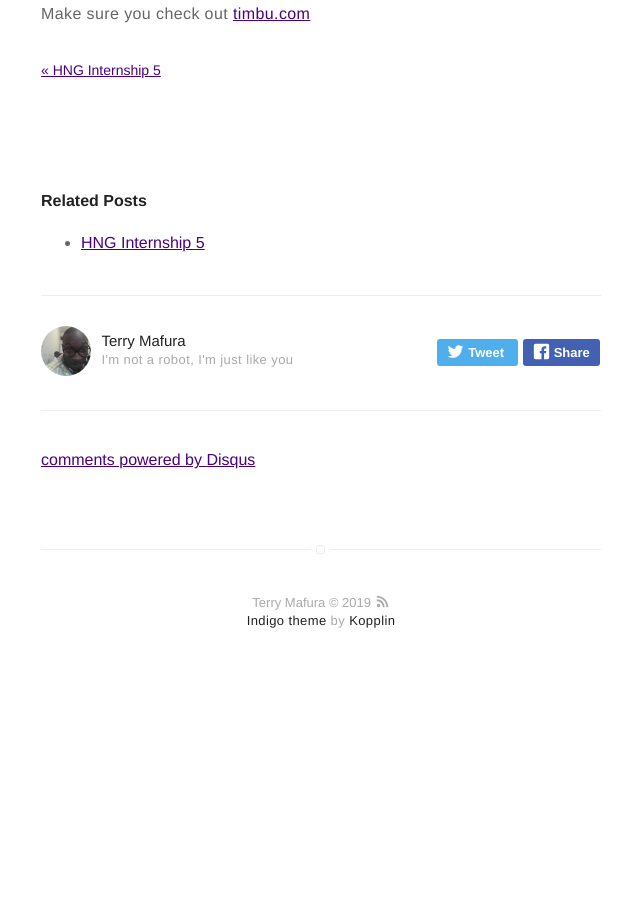
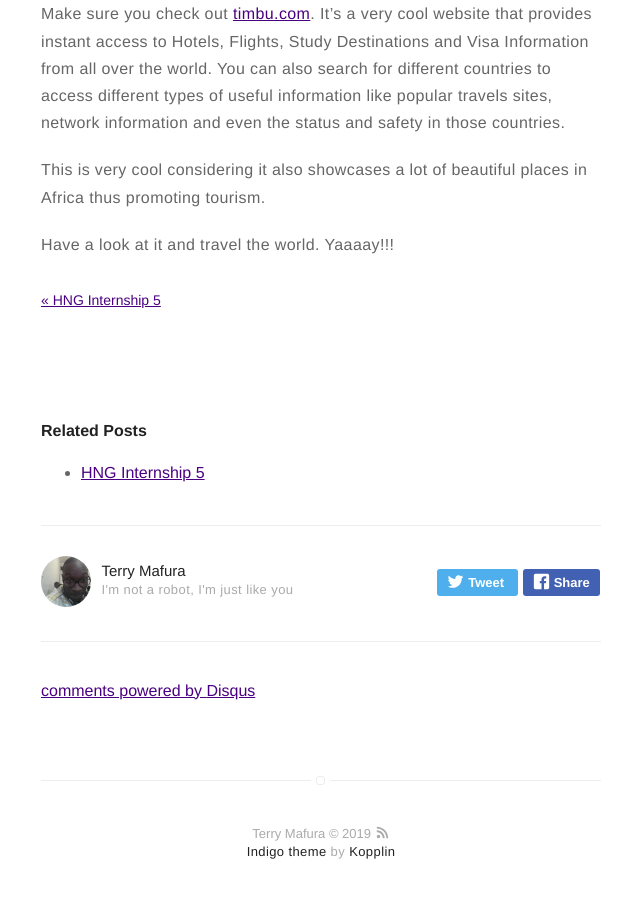
Before and after one commit to terrymafura/maffsojah.github.io, a Jekyll site: the page built from _posts/2019-04-01-stage2hng.markdown, in a window 1280 px wide. Shown: the part 835-1758 px from the top of the page, without its empty margins (319-959 px from the left). Built offline with Jekyll 4.4.1, drawn with Linux system fonts in a browser that asks for light colours; comment, search, counter and statistics services are not loaded; before the commit the page ends 1527 px from its top, so only the background shows below that.

Commit message:
Update 2019-04-01-stage2hng.markdown

```diff
--- a/_posts/2019-04-01-stage2hng.markdown
+++ b/_posts/2019-04-01-stage2hng.markdown
@@ -25,4 +25,8 @@ I have attached a screenshot below;
 [1]: https://farm8.staticflickr.com/7832/47517701001_c869025630_h.jpg
 
 
-Make sure you check out [timbu.com](https://timbu.com)
+Make sure you check out [timbu.com](https://timbu.com). It's a very cool website that provides instant access to Hotels, Flights, Study Destinations and Visa Information from all over the world. You can also search for different countries to access different types of useful information like popular travels sites, network information and even the status and safety in those countries.
+
+This is very cool considering it also showcases a lot of beautiful places in Africa thus promoting tourism.
+
+Have a look at it and travel the world. Yaaaay!!!
```
